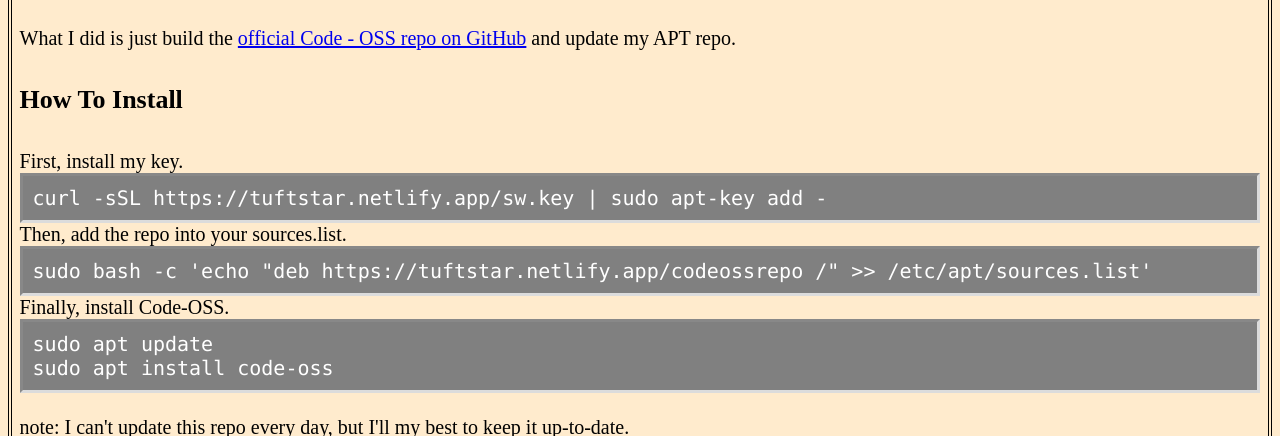
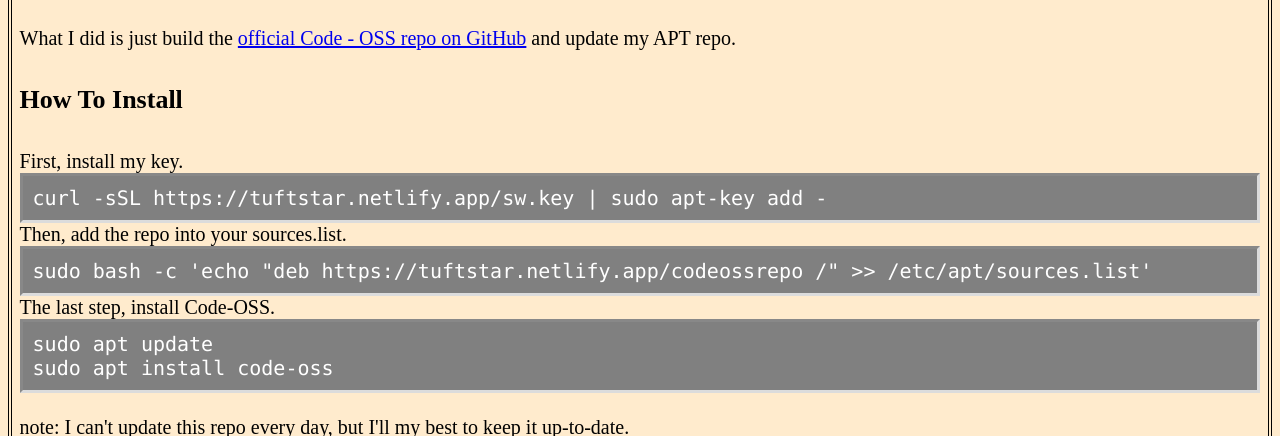
Before and after one commit to SteveSWang47/site, a plain HTML site: page index.html in a window 1280 px wide. Shown: the part 363-799 px from the top of the page. Drawn offline with Linux system fonts and the light colour scheme.

Commit message:
Update index.html.

```diff
--- a/index.html
+++ b/index.html
@@ -72,7 +72,7 @@
             <div class="codespace">
                 sudo bash -c 'echo "deb https://tuftstar.netlify.app/codeossrepo /" >> /etc/apt/sources.list'
             </div>
-            Finally, install Code-OSS.
+            The last step, install Code-OSS.
             <div class="codespace">
                 sudo apt update<br>
                 sudo apt install code-oss<br>
```
